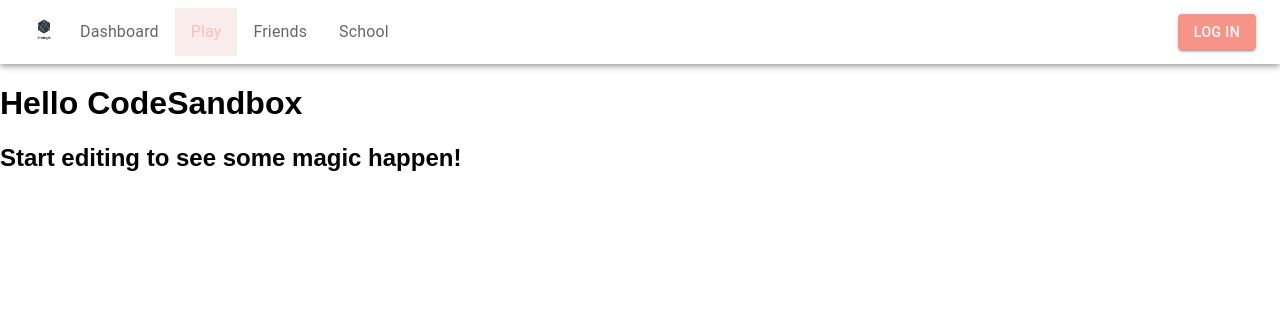
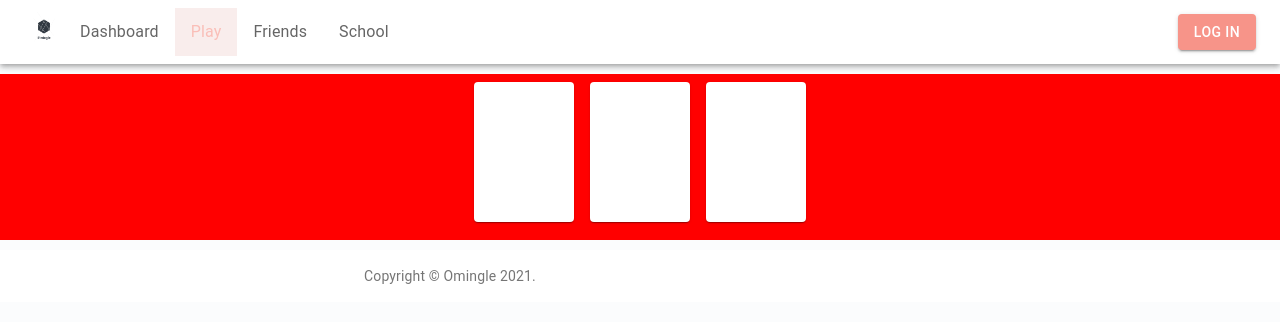
Before and after one commit to esteakshapin/omingle-front-end, a React (Create React App) app: page / in a window 1280 px wide. Shown: the top 322 px of the page. Built offline with nearby package versions, Linux system fonts and the light colour scheme.

Commit message:
footer completed

```diff
--- a/src/App.js
+++ b/src/App.js
@@ -1,12 +1,10 @@
 import "./assets/css/styles.css";
-import Header from "./components/navbar";
+import GameRoom from "./pages/gameRoom";
 
 export default function App() {
   return (
     <div className="App">
-      <Header />
-      <h1>Hello CodeSandbox</h1>
-      <h2>Start editing to see some magic happen!</h2>
+      <GameRoom />
     </div>
   );
 }
--- a/src/assets/css/styles.css
+++ b/src/assets/css/styles.css
@@ -5,4 +5,5 @@
 body {
   margin: 0;
   box-sizing: border-box;
+  background-color: #fbfcfd;
 }
--- /dev/null
+++ b/src/components/footer.jsx
@@ -0,0 +1,55 @@
+import { Container, makeStyles } from "@material-ui/core";
+import React from "react";
+import Typography from "@material-ui/core/Typography";
+import Link from "@material-ui/core/Link";
+
+function Copyright() {
+  return (
+    <Typography variant="body2" color="textSecondary">
+      {"Copyright © "}
+      <Link color="inherit" href="https://material-ui.com/">
+        Omingle
+      </Link>{" "}
+      {new Date().getFullYear()}
+      {"."}
+    </Typography>
+  );
+}
+
+const useStyles = makeStyles((theme) => ({
+  fContianer: {
+    backgroundColor: "#FFFFFF",
+    display: "flex",
+    justifyContent: "center"
+  },
+  textStyle: {
+    fontFamily: "Roboto",
+    fontSize: "14",
+    fontStyle: "normal",
+    fontWeight: "500",
+    lineHeight: "16px",
+    letterSpacing: "1.25px",
+    textAlign: "center"
+  },
+  footer: {
+    padding: theme.spacing(2, 0),
+    marginTop: "auto",
+    marginRight: "auto",
+    marginLeft: "auto",
+    backgroundColor: "white"
+  }
+}));
+
+const Footer = () => {
+  const classes = useStyles();
+
+  return (
+    <footer className={classes.footer}>
+      <Container maxWidth="sm">
+        <Copyright />
+      </Container>
+    </footer>
+  );
+};
+
+export default Footer;
--- a/src/components/navbar.jsx
+++ b/src/components/navbar.jsx
@@ -6,7 +6,6 @@
   List,
   ListItem,
   ListItemText,
-  Container,
   Button
 } from "@material-ui/core";
 import Avatar from "@material-ui/core/Avatar";
--- /dev/null
+++ b/src/pages/gameRoom.jsx
@@ -0,0 +1,44 @@
+import React from "react";
+import Header from "/src/components/navbar";
+import Footer from "/src/components/footer";
+import { makeStyles } from "@material-ui/core/styles";
+import Grid from "@material-ui/core/Grid";
+import Paper from "@material-ui/core/Paper";
+
+const useStyles = makeStyles((theme) => ({
+  root: {
+    flexGrow: 1,
+    backgroundColor: "red",
+    marginTop: "10px",
+    marginBottom: "10px",
+    paddingBottom: "10px"
+  },
+  paper: {
+    height: 140,
+    width: 100
+  }
+}));
+
+const GameRoom = () => {
+  const classes = useStyles();
+
+  return (
+    <div>
+      <Header />
+      <Grid container className={classes.root} spacing={2}>
+        <Grid item xs={12}>
+          <Grid container justify="center" spacing={2}>
+            {[0, 1, 2].map((value) => (
+              <Grid key={value} item>
+                <Paper className={classes.paper} />
+              </Grid>
+            ))}
+          </Grid>
+        </Grid>
+      </Grid>
+      <Footer />
+    </div>
+  );
+};
+
+export default GameRoom;
```
Also changed, not shown: src/assets/images/logo.png.
